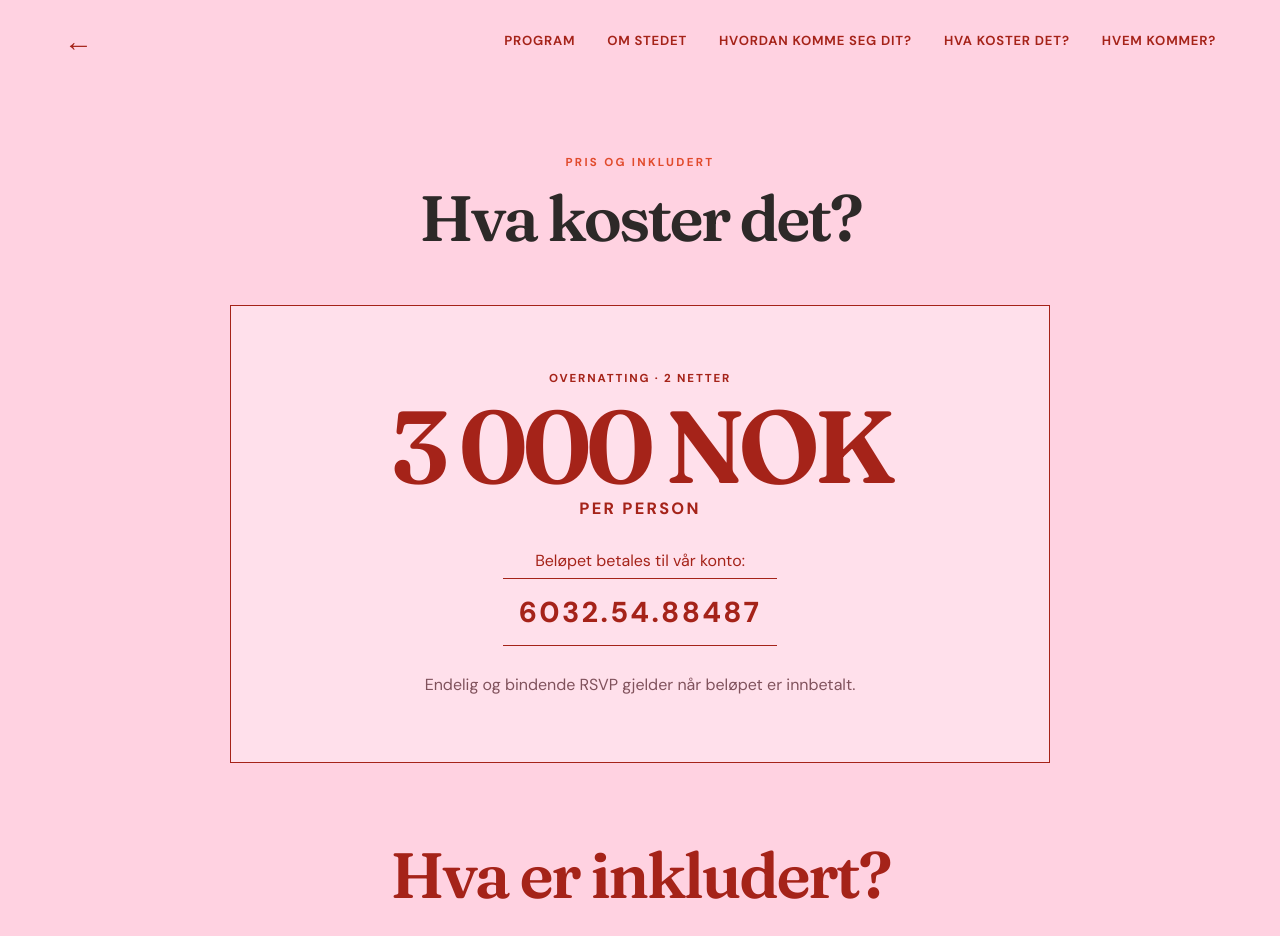
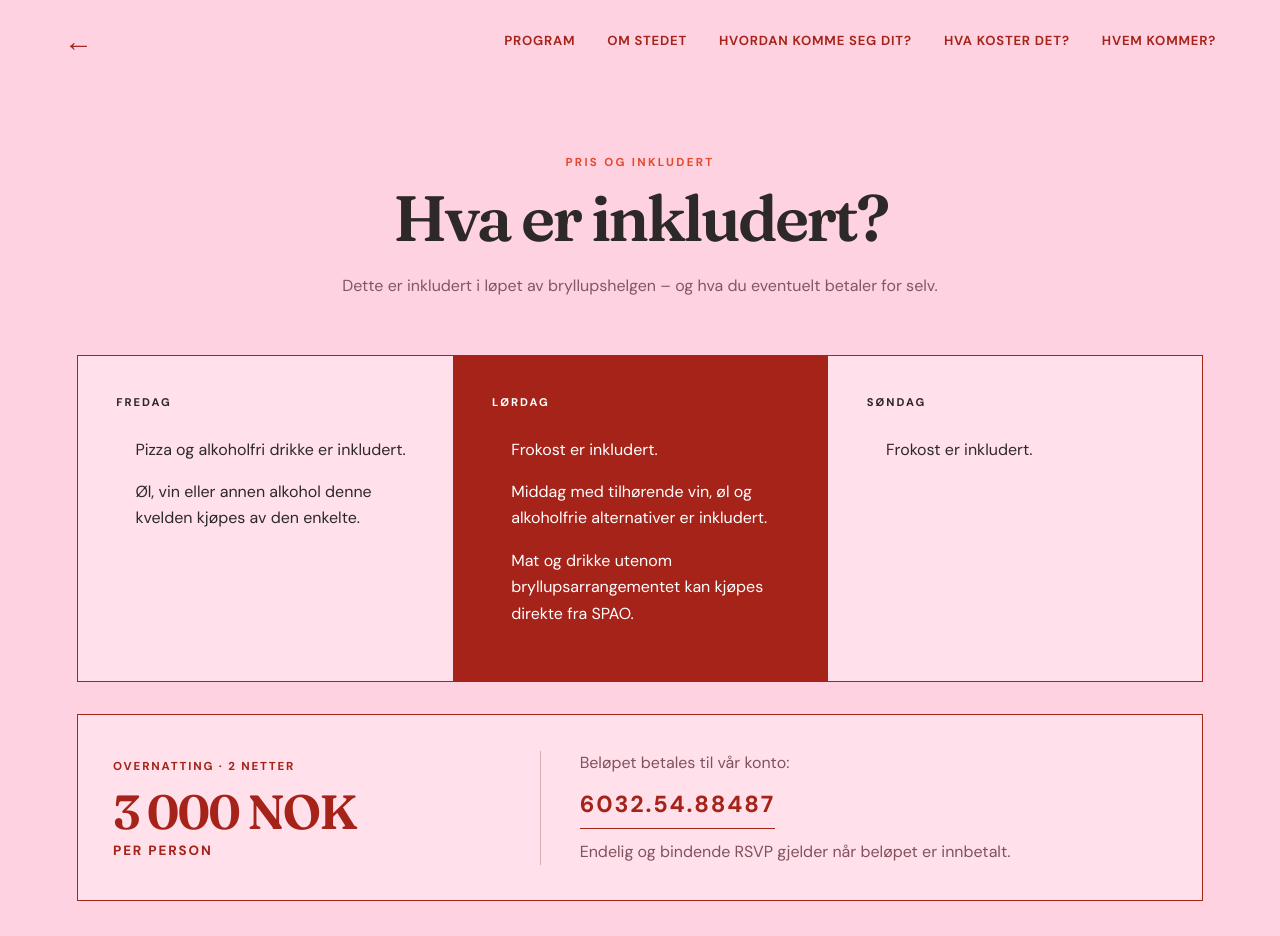
Before and after one commit to martaogmarius/martaogmarius.github.io, a Next.js app: page /pris in a window 1280 px wide. Shown: the top 936 px of the page. Built offline with nearby package versions, Linux system fonts and the light colour scheme.

Commit message:
La inkludert innhold dominere prissiden

```diff
--- a/app/pris/page.tsx
+++ b/app/pris/page.tsx
@@ -6,13 +6,26 @@ export default function PricePage() {
     <main className="subpage">
       <SiteNav />
       <section className="costs section-pad">
-        <div className="section-heading"><p className="kicker">Pris og inkludert</p><h1 className="page-title">Hva koster det?</h1></div>
-        <div className="cost-summary"><p className="cost-label">Overnatting · 2 netter</p><p className="cost-price">3 000 NOK <span>per person</span></p><p>Beløpet betales til vår konto:</p><p className="bank-account">6032.54.88487</p><p className="binding-note">Endelig og bindende RSVP gjelder når beløpet er innbetalt.</p></div>
-        <div className="included-heading"><h3>Hva er inkludert?</h3><p>Dette er inkludert i løpet av bryllupshelgen – og hva du eventuelt betaler for selv.</p></div>
+        <div className="section-heading">
+          <p className="kicker">Pris og inkludert</p>
+          <h1 className="page-title">Hva er inkludert?</h1>
+          <p>Dette er inkludert i løpet av bryllupshelgen – og hva du eventuelt betaler for selv.</p>
+        </div>
         <div className="included-grid">
           <article className="included-card"><p className="day-name">Fredag</p><ul><li>Pizza og alkoholfri drikke er inkludert.</li><li>Øl, vin eller annen alkohol denne kvelden kjøpes av den enkelte.</li></ul></article>
           <article className="included-card featured"><p className="day-name">Lørdag</p><ul><li>Frokost er inkludert.</li><li>Middag med tilhørende vin, øl og alkoholfrie alternativer er inkludert.</li><li>Mat og drikke utenom bryllupsarrangementet kan kjøpes direkte fra SPAO.</li></ul></article>
           <article className="included-card"><p className="day-name">Søndag</p><ul><li>Frokost er inkludert.</li></ul></article>
+        </div>
+        <div className="cost-summary">
+          <div>
+            <p className="cost-label">Overnatting · 2 netter</p>
+            <p className="cost-price">3 000 NOK <span>per person</span></p>
+          </div>
+          <div className="payment-details">
+            <p>Beløpet betales til vår konto:</p>
+            <p className="bank-account">6032.54.88487</p>
+            <p className="binding-note">Endelig og bindende RSVP gjelder når beløpet er innbetalt.</p>
+          </div>
         </div>
       </section>
       <SiteFooter />
```
Also changed, not shown: app/globals.css.
